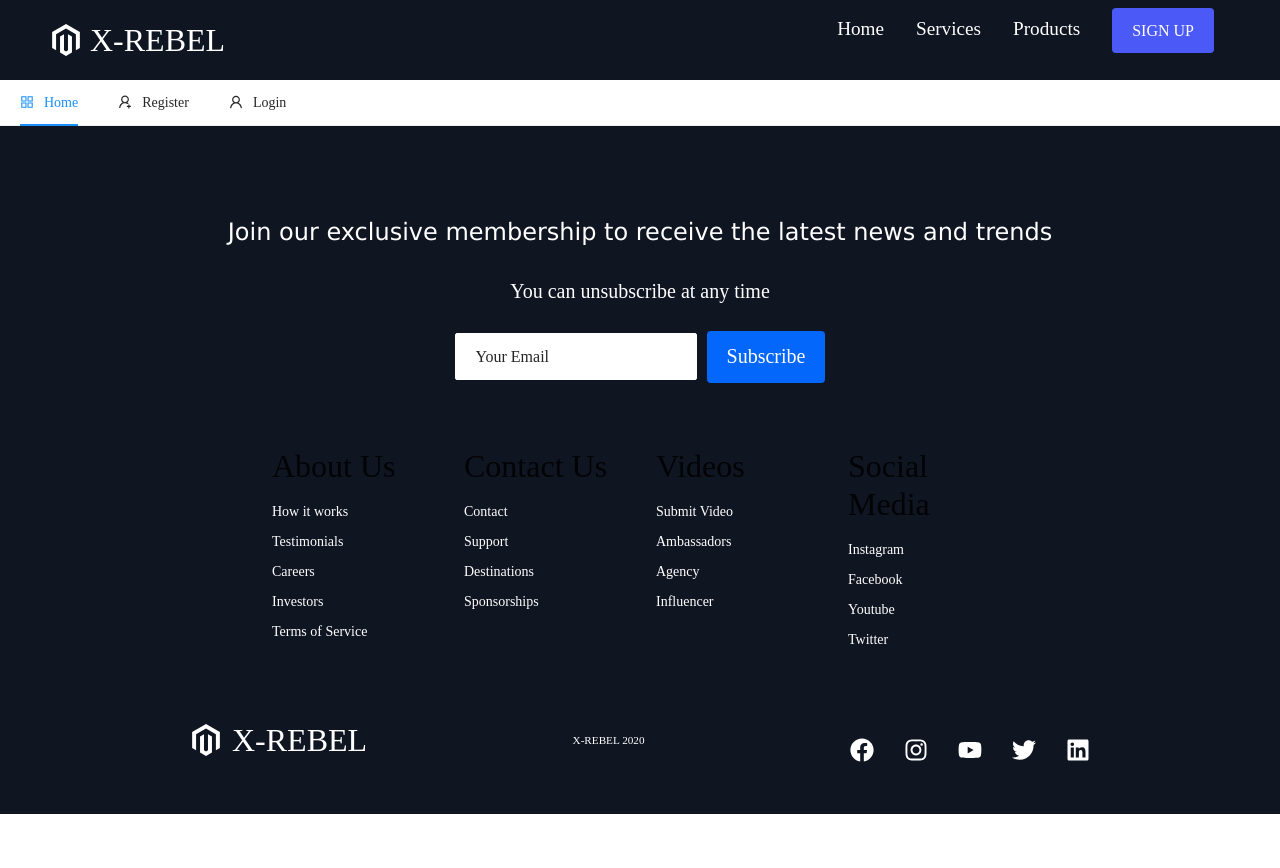
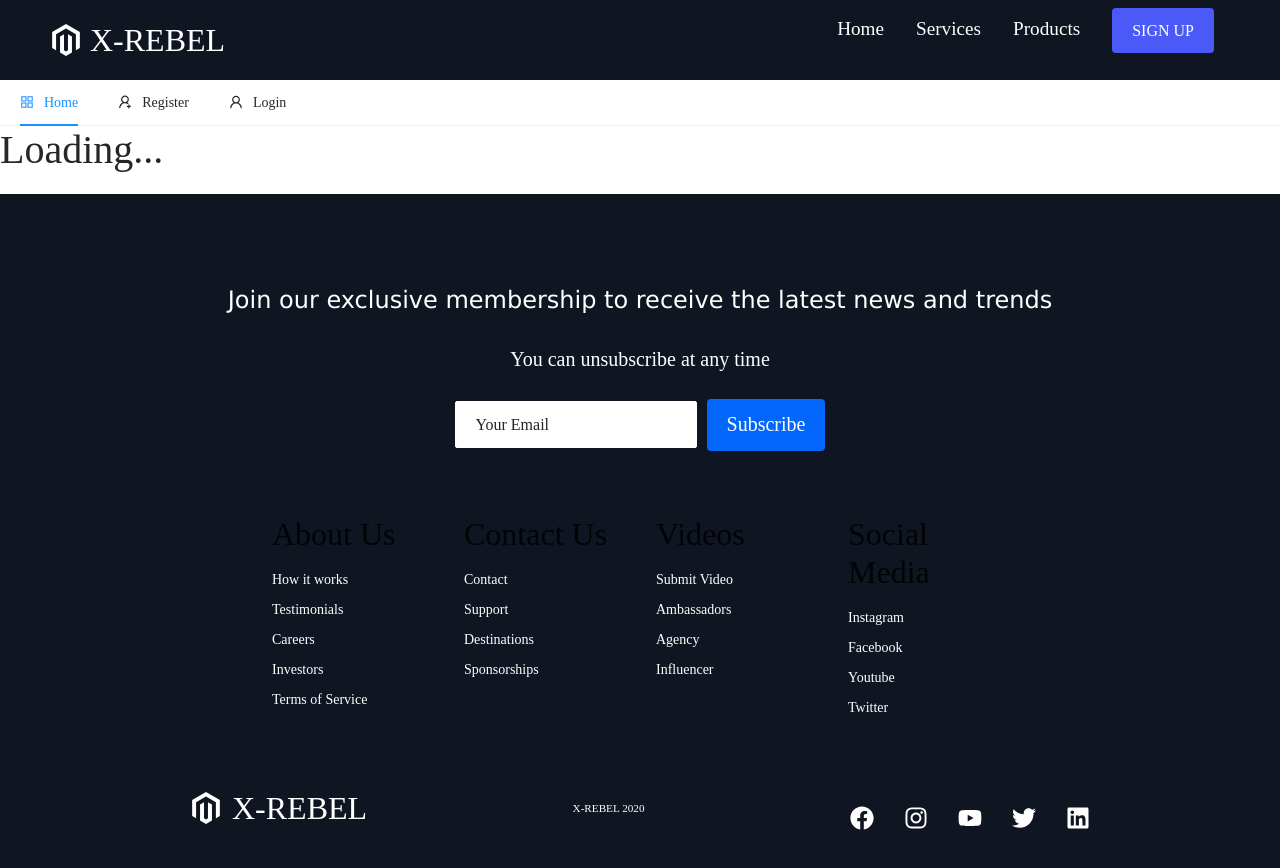
Before and after one commit to dontrellthedeveloper/X-Rebel-Client, a React (Create React App) app: page /user/history in a window 1280 px wide. Shown: the top 868 px of the page. Before the commit the page ends 814 px from the top, so only its background shows below. Built offline with nearby package versions, Linux system fonts and the light colour scheme; no server answers.

Commit message:
added protected user route

```diff
--- a/src/App.js
+++ b/src/App.js
@@ -17,6 +17,8 @@
 import ScrollToTop from './components/Utils/ScrollToTop';
 
 import ForgotPassword from "./pages/auth/ForgotPassword";
+import History from "./pages/user/History";
+import UserRoute from "./components/routes/UserRoute";
 
 import { auth } from "./firebase";
 import { useDispatch } from "react-redux";
@@ -66,6 +68,7 @@
                         <Route exact path="/register" component={Register}/>
                         <Route exact path="/register/complete" component={RegisterComplete} />
                         <Route exact path="/forgot/password" component={ForgotPassword} />
+                        <UserRoute exact path="/user/history" component={History} />
                     </Switch>
                     <Footer/>
                 </Router>
--- /dev/null
+++ b/src/components/routes/UserRoute.js
@@ -0,0 +1,15 @@
+import React from "react";
+import { Route, Link } from "react-router-dom";
+import { useSelector } from "react-redux";
+
+const UserRoute = ({ children, ...rest }) => {
+    const { user } = useSelector((state) => ({ ...state }));
+
+    return user && user.token ? (
+        <Route {...rest} render={() => children} />
+    ) : (
+        <h1 className="text-dagner">Loading...</h1>
+    );
+};
+
+export default UserRoute;
--- /dev/null
+++ b/src/pages/user/History.js
@@ -0,0 +1,11 @@
+import React from "react";
+
+const History = () => (
+    <div className="container-fluid">
+        <div className="row">
+            <div className="col">user history page</div>
+        </div>
+    </div>
+);
+
+export default History;
```
